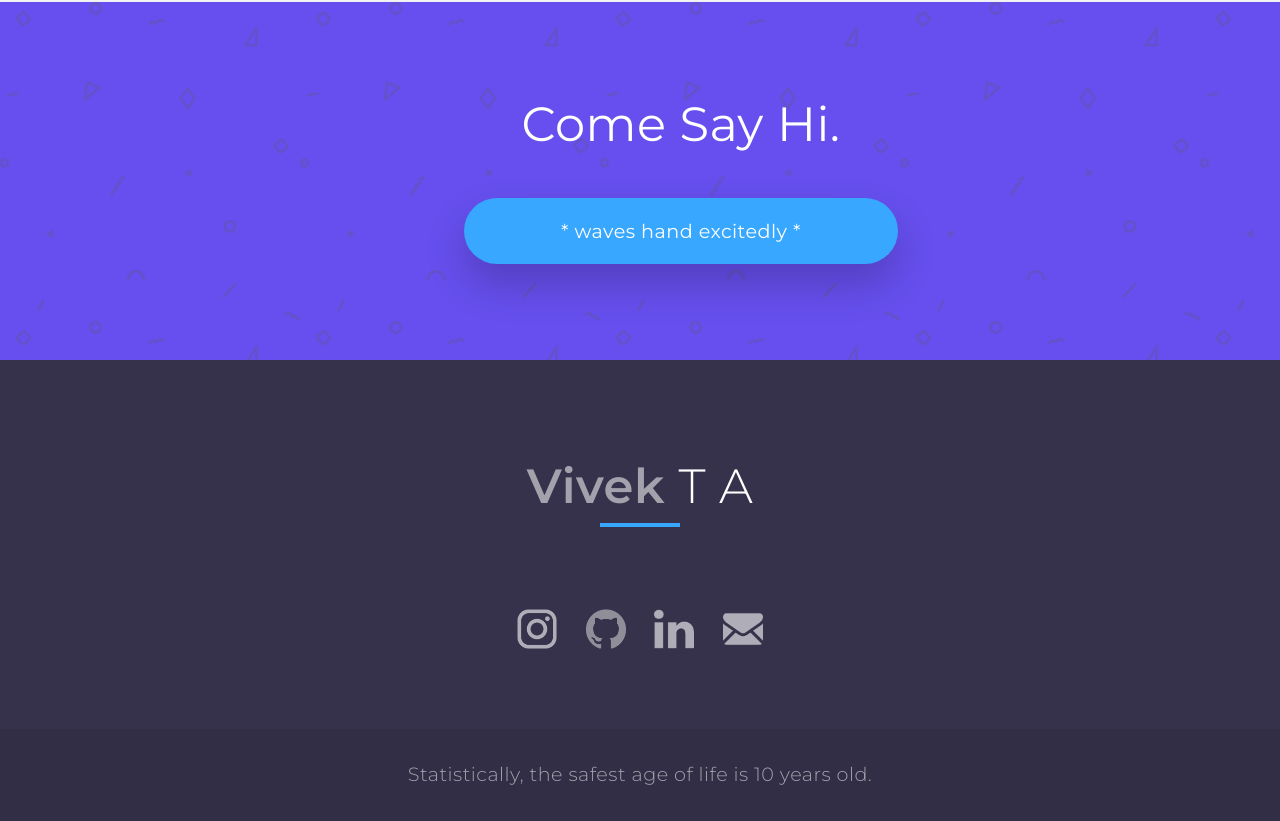
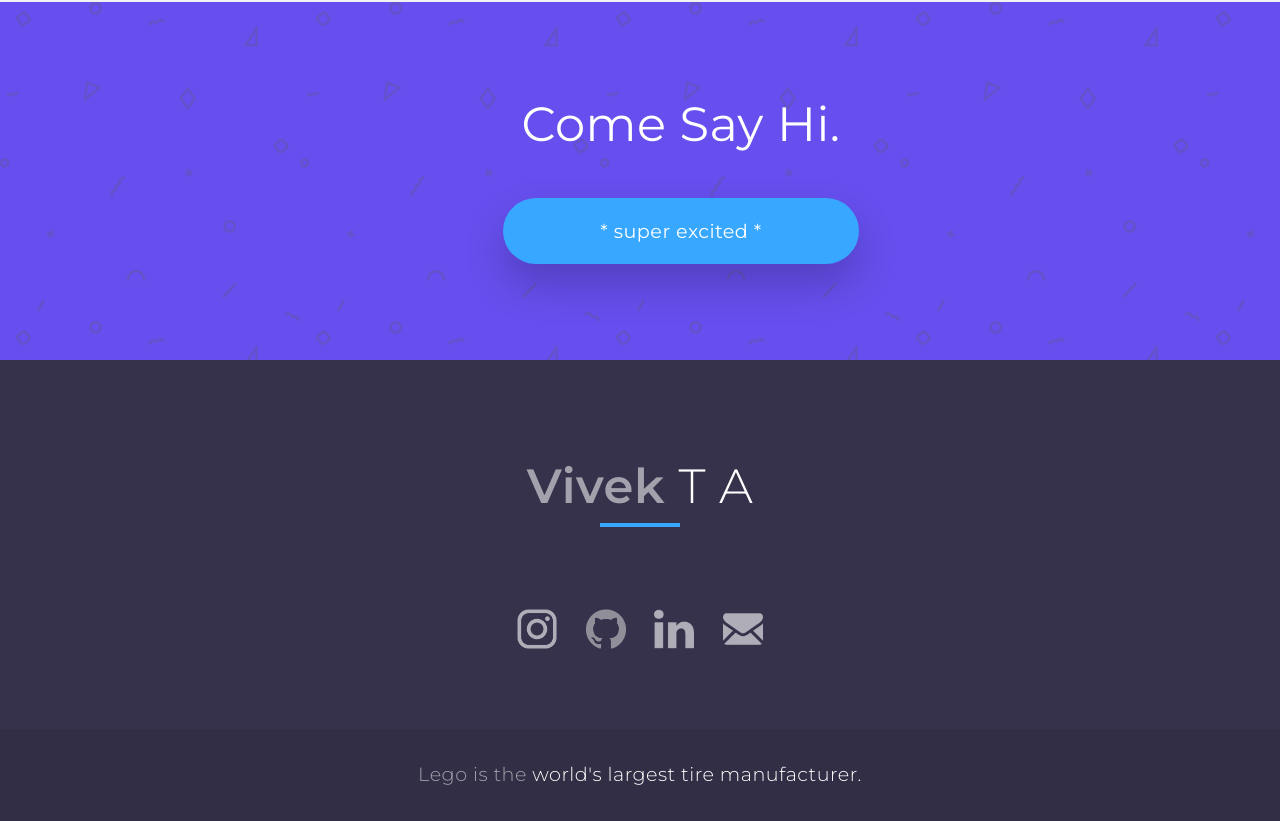
Before and after one commit to vivek32ta/vivek32ta.github.io, a plain HTML site: page index.html in a window 1280 px wide. Shown: the part 3111-3932 px from the top of the page. Drawn offline with nearby package versions, Linux system fonts and the light colour scheme.

```diff
--- a/index.html
+++ b/index.html
@@ -35,7 +35,7 @@
               <div class="hero-text">
                 <h1><span>Hi, I am</span><br>Vivek TA.</h1>
                 <h3>You don't know much about me?</br>Let's fix that.</h3>
-                <a href="assets/VResume.pdf" download="Vivek's Resume" target="_blank" class="btn btn-lg btn-primary">Here's My Résumé</a>
+                <a href="https://vivek32ta.github.io/assets/VResume.pdf" download="Vivek's Resume" target="_blank" class="btn btn-lg btn-primary">Here's My Résumé</a>
 
               </div>
             </div>
@@ -206,7 +206,7 @@
           <div class="row">
             <div class="col-md-12 text-center">
               <h1>Come Say Hi.</h1>
-              <a href="https://www.linkedin.com/in/vivek-ta/" target="_blank" class="btn btn-lg btn-primary">* waves hand excitedly *</a>
+              <a href="https://www.linkedin.com/in/vivek-ta/" target="_blank" class="btn btn-lg btn-primary">* super excited *</a>
             </div>
           </div>
         </div>
@@ -229,7 +229,7 @@
           </div>
           <div class="row sub-footer">
             <div class="col-md-12 text-center foot-text">
-              <p>Statistically, the safest age of life is 10 years old.</p>
+              <p>Lego is the <a href="https://www.safelite.com/resource-center/auto-experts/worlds-largest-tire-manufacturer" target="_blank">world's largest tire manufacturer.</a></p>
             </div>
           </div>
         </div>
```
